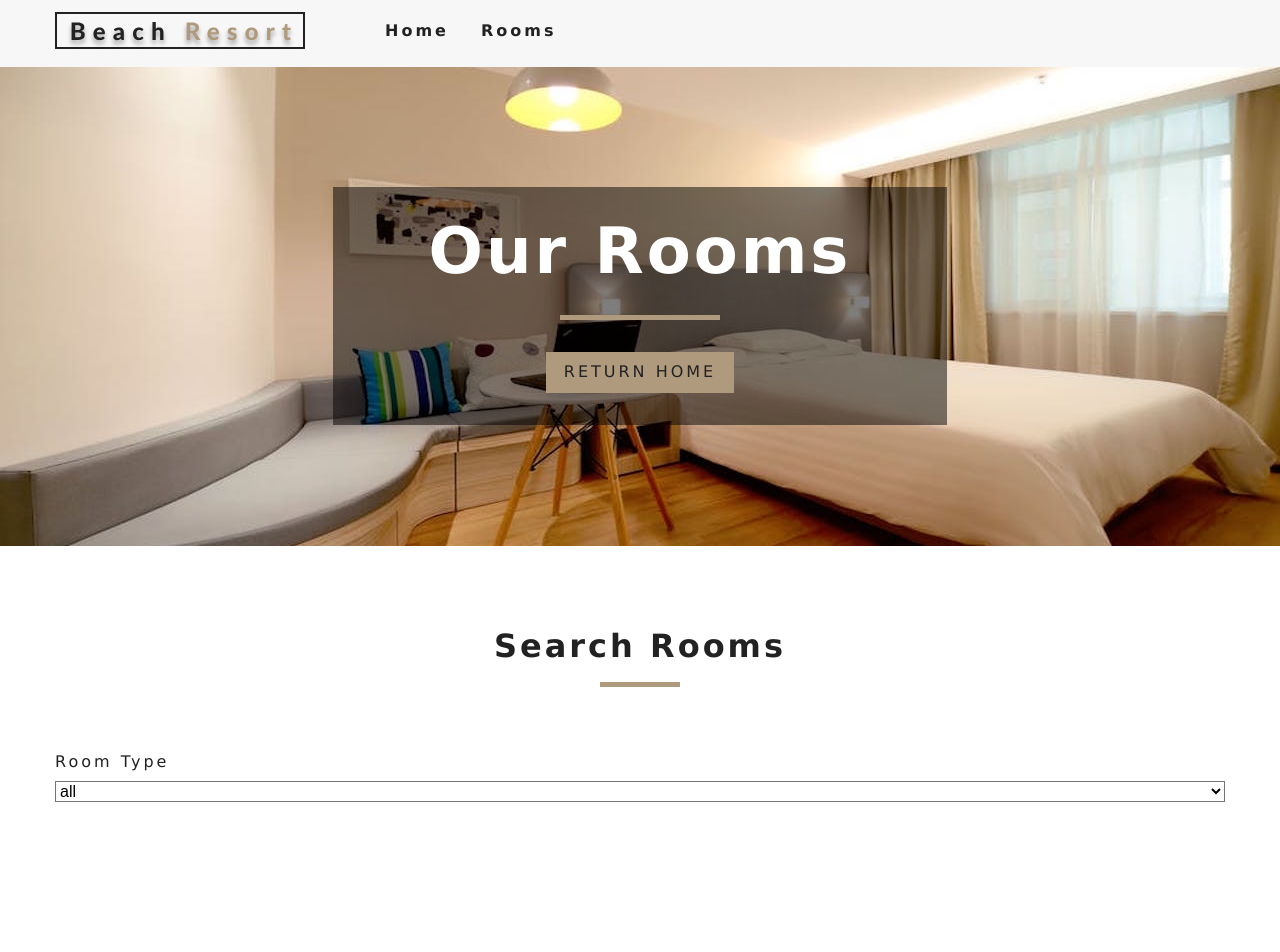
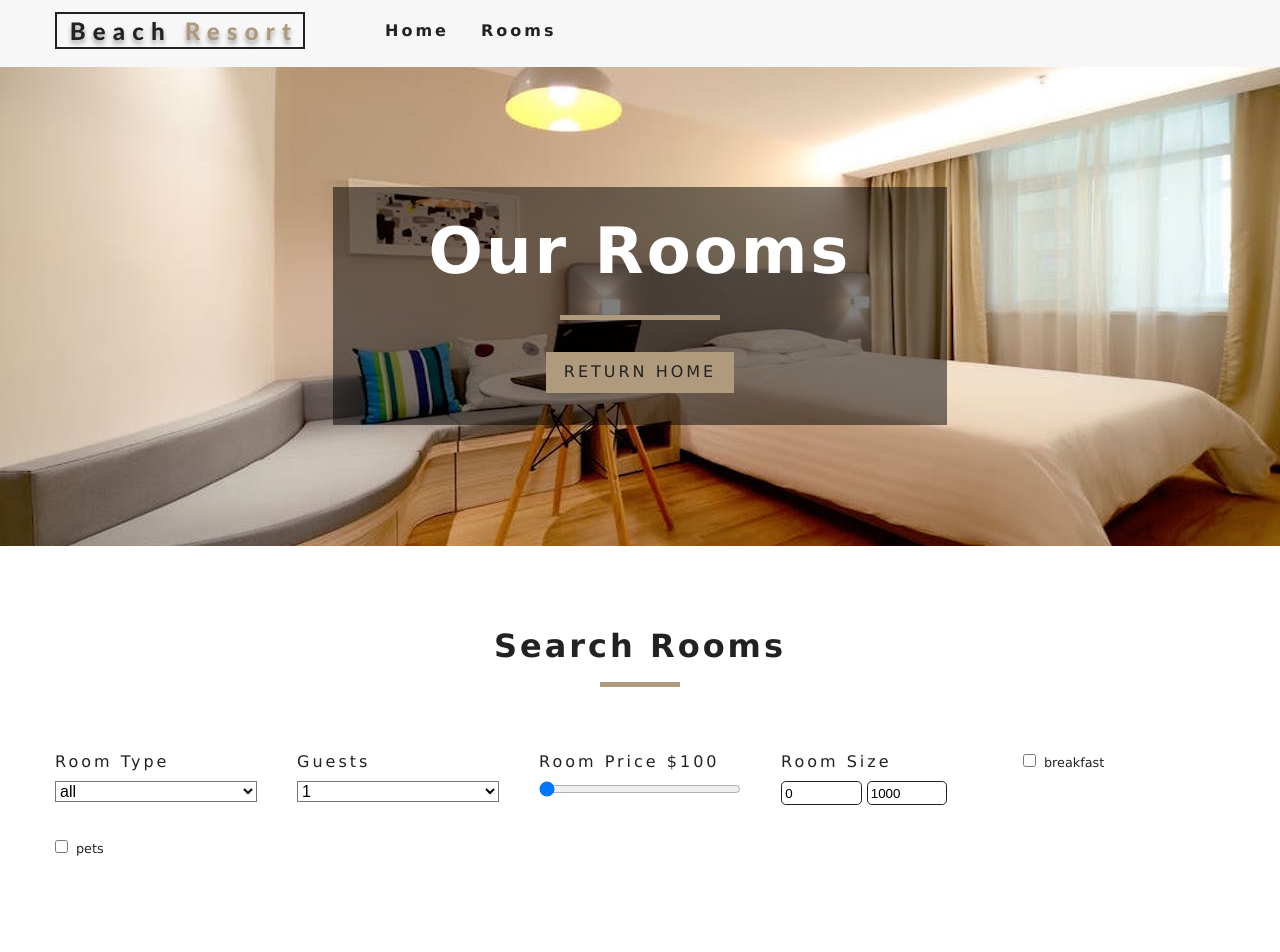
Before and after one commit to KelvinMitaki/Beach-Resort, a React (Create React App) app: page /rooms in a window 1280 px wide. Shown: the top 952 px of the page. Built offline with nearby package versions, Linux system fonts and the light colour scheme.

Commit message:
added filtering by size, breakfast, pets and category

```diff
--- a/src/actions/index.js
+++ b/src/actions/index.js
@@ -16,3 +16,10 @@ export const roomTypeChange = () => {
     type: "ROOM_TYPE_CHANGE",
   };
 };
+
+export const minAndMaxAction = (minAndMaxObj) => {
+  return {
+    type: "MIN_AND_MAX_ACTION",
+    payload: minAndMaxAction,
+  };
+};
--- a/src/components/RoomFilter.js
+++ b/src/components/RoomFilter.js
@@ -21,17 +21,37 @@ export class RoomFilter extends Component {
       );
     });
   };
-
+  renderGuestCapacity = (guests) => {
+    return guests.map((guest, index) => {
+      return (
+        <option key={index} value={guest}>
+          {guest}
+        </option>
+      );
+    });
+  };
   render() {
-    const { type, rooms } = this.props.roomsReducer;
+    const {
+      type,
+      rooms,
+      capacity,
+      price,
+      minPrice,
+      maxPrice,
+      breakfast,
+      pets,
+      minSize,
+      maxSize,
+    } = this.props.roomsReducer;
 
     let types = this.getUniqueType(rooms, "type");
     types = ["all", ...types];
-
+    let guests = this.getUniqueType(rooms, "capacity");
     return (
       <section className="filter-container">
         <Title title="search rooms" />
         <form className="filter-form">
+          {/* FILTERING BY ROOM TYPES */}
           <div className="form-group">
             <label htmlFor="type">room type</label>
             <select
@@ -43,6 +63,76 @@ export class RoomFilter extends Component {
             >
               {this.renderRoomTypes(types)}
             </select>
+          </div>
+          {/* FILTERING BY GUESTS CAPACITY */}
+          <div className="form-group">
+            <label htmlFor="capacity">Guests</label>
+            <select
+              name="capacity"
+              id="capacity"
+              value={capacity}
+              className="form-control"
+              onChange={this.handleChange}
+            >
+              {this.renderGuestCapacity(guests)}
+            </select>
+          </div>
+          {/* FILTERING BY PRICE */}
+          <div className="form-group">
+            <label htmlFor="price">room price ${price}</label>
+            <input
+              type="range"
+              name="price"
+              id="price"
+              value={price}
+              min={minPrice}
+              max={maxPrice}
+              onChange={this.handleChange}
+              className="form-control"
+            />
+          </div>
+          {/* FILTER BY ROOM SIZE */}
+          <div className="form-group">
+            <label htmlFor="size">room size</label>
+            <div className="size-inputs">
+              <input
+                type="number"
+                name="minSize"
+                id="minSize"
+                value={minSize}
+                onChange={this.handleChange}
+                className="size-input"
+              />
+              <input
+                type="number"
+                name="maxSize"
+                id="maxSize"
+                value={maxSize}
+                onChange={this.handleChange}
+                className="size-input"
+              />
+            </div>
+          </div>
+          {/* FILTERING BY CHECKBOXES */}
+          <div className="single-extra">
+            <input
+              type="checkbox"
+              name="breakfast"
+              id="breakfast"
+              checked={breakfast}
+              onChange={this.handleChange}
+            />
+            <label htmlFor="breakfast">breakfast</label>
+          </div>
+          <div className="single-extra">
+            <input
+              type="checkbox"
+              name="pets"
+              id="pets"
+              checked={pets}
+              onChange={this.handleChange}
+            />
+            <label htmlFor="pets">pets</label>
           </div>
         </form>
       </section>
--- a/src/pages/Rooms.js
+++ b/src/pages/Rooms.js
@@ -8,6 +8,9 @@ import { connect } from "react-redux";
 import RoomFilter from "../components/RoomFilter";
 
 const Rooms = (props) => {
+  const { sortedRooms } = props;
+  const className = sortedRooms.length > 0 ? "roomslist" : "";
+  const className2 = sortedRooms.length > 0 ? "roomslist-center" : "";
   return (
     <React.Fragment>
       <Hero hero="roomsHero">
@@ -18,15 +21,21 @@ const Rooms = (props) => {
         </Banner>
       </Hero>
       <RoomFilter />
-      <section className="roomslist">
-        <div className="roomslist-center">
-          {props.sortedRooms.map((room) => {
-            return (
-              <React.Fragment key={room.id}>
-                <Room {...room} />
-              </React.Fragment>
-            );
-          })}
+      <section className={className}>
+        <div className={className2}>
+          {sortedRooms.length > 0 ? (
+            props.sortedRooms.map((room) => {
+              return (
+                <React.Fragment key={room.id}>
+                  <Room {...room} />
+                </React.Fragment>
+              );
+            })
+          ) : (
+            <h3 style={{ textTransform: "capitalize" }}>
+              unfortunately no rooms matched your search parameters
+            </h3>
+          )}
         </div>
       </section>
     </React.Fragment>
@@ -35,6 +44,7 @@ const Rooms = (props) => {
 const mapStateToProps = (state) => {
   return {
     sortedRooms: state.roomsReducer.sortedRooms,
+    capacity: state.roomsReducer.capacity,
   };
 };
 export default connect(mapStateToProps)(Rooms);
--- a/src/reducers/roomsReducer.js
+++ b/src/reducers/roomsReducer.js
@@ -13,7 +13,6 @@ const INITIAL_STATE = {
   breakfast: false,
   pets: false,
 };
-
 export default (state = INITIAL_STATE, action) => {
   switch (action.type) {
     case "FORMAT_DATA":
@@ -25,22 +24,67 @@ export default (state = INITIAL_STATE, action) => {
         return { ...item.fields, id, images };
       });
       const featuredRooms = newData.filter((room) => room.featured === true);
-
-      return { ...state, rooms: newData, sortedRooms: newData, featuredRooms };
+      const prices = newData.map((room) => room.price);
+      const min = Math.min(...prices);
+      const max = Math.max(...prices);
+      return {
+        ...state,
+        rooms: newData,
+        sortedRooms: newData,
+        featuredRooms,
+        minPrice: min,
+        maxPrice: max,
+        price: min,
+        minSize: 0,
+        maxSize: 1000,
+      };
     case "ON_CHANGE_ACTION":
       let { type, name, value } = action.payload;
       value = type === "checkbox" ? action.payload.checked : value;
       return { ...state, [name]: value };
+    case "MIN_AND_MAX_ACTION":
+      console.log(action.payload);
+      return { ...state };
     case "ROOM_TYPE_CHANGE":
+      let { rooms, capacity, price, minSize, maxSize, breakfast, pets } = state;
+      let filteredRooms = [...rooms];
+      //   FILTER BY TYPE
       if (state.type !== "all") {
-        const filteredRooms = state.rooms.filter(
+        filteredRooms = filteredRooms.filter(
           (room) => room.type === state.type
         );
+      }
+      //FILTER BY CAPACITY
+      if (capacity !== 1) {
+        filteredRooms = filteredRooms.filter(
+          (room) => room.capacity >= capacity
+        );
+      }
+      //FILTER BY PRICE
+      if (price) {
+        filteredRooms = filteredRooms.filter((room) => {
+          return room.price >= parseInt(price);
+        });
+      }
+      //FILTER BY BREAKFAST
+      if (breakfast) {
+        filteredRooms = filteredRooms.filter(
+          (room) => room.breakfast === breakfast
+        );
+      }
+      //   FILTER BY PETS
+      if (pets) {
+        filteredRooms = filteredRooms.filter((room) => room.pets === pets);
+      }
+      //FILTER BY SIZE
+      if (minSize) {
+        filteredRooms = filteredRooms.filter((room) => room.size >= minSize);
+      }
+      if (maxSize) {
+        filteredRooms = filteredRooms.filter((room) => room.size <= maxSize);
+      }
+      return { ...state, sortedRooms: filteredRooms };
 
-        return { ...state, sortedRooms: filteredRooms };
-      } else {
-        return { ...state, sortedRooms: state.rooms };
-      }
     default:
       return state;
   }
```
Also changed, not shown: 1 other file (tests, documents, lock files or other folders).
